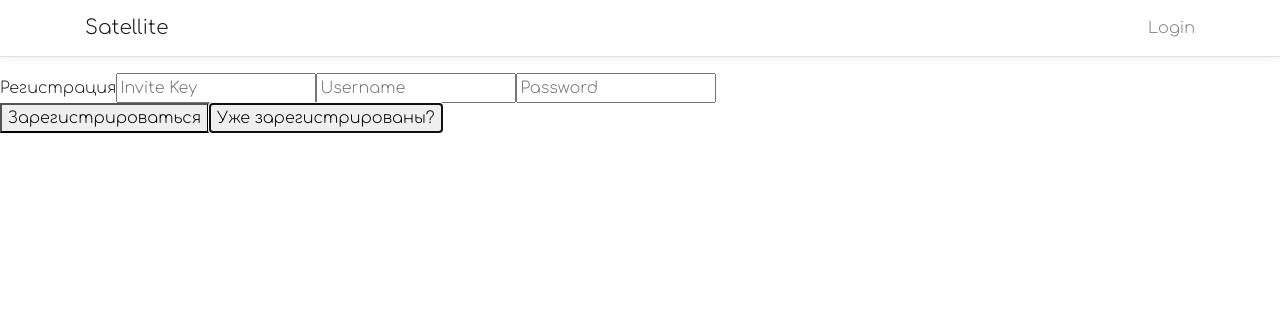
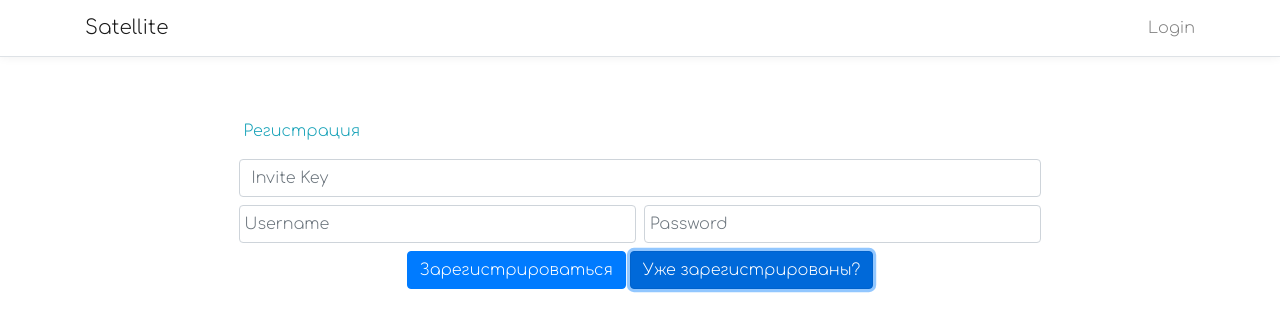
Before and after one commit to horkworse/urfuabitbot, an Angular app: page /login in a window 1280 px wide. Both pictures are taken after a click on the button "Вас нет в системе?". Shown: the top 332 px of the page. Built offline with nearby package versions, Linux system fonts and the light colour scheme.

Commit message:
[Admin] UI enchantment

```diff
--- a/src/app/app.module.ts
+++ b/src/app/app.module.ts
@@ -14,6 +14,7 @@ import { AdminPanelComponent } from './components/admin-panel/admin-panel.compon
 import { StudentSearchComponent } from './components/admin-panel/children/student-search.web/student-search.web.component';
 import { BrowserAnimationsModule } from '@angular/platform-browser/animations';
 import {MAT_DIALOG_DEFAULT_OPTIONS, MatDialogModule} from '@angular/material/dialog';
+import { MentorControlComponent } from './components/admin-panel/children/mentor-control/mentor-control.component';
 
 @NgModule({
   declarations: [
@@ -22,7 +23,8 @@ import {MAT_DIALOG_DEFAULT_OPTIONS, MatDialogModule} from '@angular/material/dia
     NavigationComponent,
     LoginComponent,
     AdminPanelComponent,
-    StudentSearchComponent
+    StudentSearchComponent,
+    MentorControlComponent
   ],
   imports: [
     BrowserModule,
--- a/src/app/components/admin-panel/admin-panel.component.html
+++ b/src/app/components/admin-panel/admin-panel.component.html
@@ -15,7 +15,7 @@
         <div class="card-body">
           <h5 class="card-title">Показать список всех студентов</h5>
           <p class="card-text">Просмотрите всех студентов вашего института в системе</p>
-          <a routerLink="allstudent" class="btn btn-primary" [innerText]="'Открыть'"></a>
+          <a routerLink="allstudent" class="btn btn-primary" [innerText]="'Открыть'" (click)="showAllStudent()"></a>
         </div>
       </div>
     </div>
--- a/src/app/components/admin-panel/admin-panel.component.ts
+++ b/src/app/components/admin-panel/admin-panel.component.ts
@@ -1,6 +1,7 @@
 import { Component, OnInit } from '@angular/core';
 import {MatDialog, MatDialogConfig} from '@angular/material/dialog';
 import {StudentSearchComponent} from './children/student-search.web/student-search.web.component';
+import {MentorControlComponent} from './children/mentor-control/mentor-control.component';
 
 @Component({
   selector: 'app-admin-panel',
@@ -11,9 +12,8 @@ export class AdminPanelComponent implements OnInit {
 
   constructor(
     public dialog: MatDialog
-  ) {
+  ) {}
 
-  }
 
   ngOnInit(): void {
 
@@ -27,4 +27,13 @@ export class AdminPanelComponent implements OnInit {
 
     this.dialog.open(StudentSearchComponent, dialogConfig)
   }
+
+  public showAllStudent(){
+    const dialogConfig = new MatDialogConfig()
+    dialogConfig.autoFocus = true;
+    dialogConfig.hasBackdrop = true;
+    dialogConfig.panelClass = 'container';
+
+    this.dialog.open(MentorControlComponent, dialogConfig)
+  }
 }
--- /dev/null
+++ b/src/app/components/admin-panel/children/mentor-control/mentor-control.component.html
@@ -0,0 +1,4 @@
+<h1 mat-dialog-title>Добавление нового наставника</h1>
+<div mat-dialog-content>
+  Здесь должна быть форма, но всем пока что похуй
+</div>
--- /dev/null
+++ b/src/app/components/admin-panel/children/mentor-control/mentor-control.component.ts
@@ -0,0 +1,15 @@
+import { Component, OnInit } from '@angular/core';
+
+@Component({
+  selector: 'app-mentor-control',
+  templateUrl: './mentor-control.component.html',
+  styleUrls: ['./mentor-control.component.css']
+})
+export class MentorControlComponent implements OnInit {
+
+  constructor() { }
+
+  ngOnInit(): void {
+  }
+
+}
--- a/src/app/components/admin-panel/children/student-search.web/student-search.web.component.html
+++ b/src/app/components/admin-panel/children/student-search.web/student-search.web.component.html
@@ -1,4 +1,4 @@
-<h1 mat-dialog-title>Добавление нового наставника</h1>
+<h1 mat-dialog-title>Список студентов</h1>
 <div mat-dialog-content>
-  Здесь должна быть форма, но всем пока что похуй
+  Здесь должна быть таблица, но всем пока что похуй
 </div>
--- a/src/app/components/home/home.component.css
+++ b/src/app/components/home/home.component.css
@@ -3,3 +3,13 @@
   grid-template-rows: 1fr 25fr;
   height: 98vh;
 }
+
+.container{
+  grid-row: 2;
+  display: grid;
+  grid-template-columns: 4fr 20fr 4fr;
+}
+
+.form-container{
+  grid-column: 2;
+}
--- a/src/app/components/home/home.component.html
+++ b/src/app/components/home/home.component.html
@@ -1,6 +1,28 @@
-<form [formGroup]="studentForm" (ngSubmit)="onSubmit()">
-  <input formControlName="firstname" placeholder="Имя">
-  <input formControlName="secondname" placeholder="Фамилия">
-  <input formControlName="vkLink" placeholder="Ссылка на ВК">
-  <button (click)="onSubmit()" [innerText]="'Добавить'"></button>
-</form>
+<div class="wrapper">
+  <div class="container">
+    <div class="form-container">
+      <form [formGroup]="studentForm" (ngSubmit)="onSubmit()">
+        <div class="form-group">
+          <div class="form-row">
+            <div class="col">
+              <label for="firstname">Имя студента</label>
+              <input class="form-control" formControlName="firstname" id="firstname" aria-describedby="help" placeholder="Василий">
+              <small id="help" class="form-text">Для ускорения заполнения используйте Tab</small>
+            </div>
+            <div class="col">
+              <label for="secondname">Фамилия</label>
+              <input class="form-control" formControlName="secondname" id="secondname" placeholder="Шлягин">
+            </div>
+          </div>
+          <div class="form-row mt-1">
+            <label for="vkLink">Ссылка на профиль ВК</label>
+            <input class="form-control" formControlName="vkLink" id="vkLink" placeholder="https://vk.com/daleudolo">
+          </div>
+          <div class="form-row mt-2">
+            <button class="btn btn-primary" (click)="onSubmit()">Добавить</button>
+          </div>
+        </div>
+      </form>
+    </div>
+  </div>
+</div>
--- a/src/app/components/login/login.component.css
+++ b/src/app/components/login/login.component.css
@@ -0,0 +1,20 @@
+.wrapper{
+  display: grid;
+  grid-template-rows: 1fr 25fr;
+  height: 98vh;
+}
+
+.container{
+  grid-row: 2;
+  display: grid;
+  grid-template-columns: 4fr 20fr 4fr;
+}
+
+.form-container{
+  grid-column: 2;
+}
+
+.flex-rr{
+  display: flex;
+  justify-content: center;
+}
--- a/src/app/components/login/login.component.html
+++ b/src/app/components/login/login.component.html
@@ -1,18 +1,33 @@
-<div *ngIf="!isAuthorized()">
-  <form *ngIf="isLoginForm" [formGroup]="loginForm" class="">
-    <a>Вход в систему</a>
-    <input formControlName="login" placeholder="Username">
-    <input formControlName="password" placeholder="Password" type="password">
-  </form>
-  <form *ngIf="!isLoginForm" [formGroup]="signupForm" class="">
-    <a>Регистрация</a>
-    <input formControlName="inviteKey" placeholder="Invite Key">
-    <input formControlName="login" placeholder="Username">
-    <input formControlName="password" placeholder="Password" type="password">
-  </form>
-  <button (click)="onSubmit()" [innerText]="currentAction"></button>
-  <button (click)="switchForm()" [innerText]="currentTip"></button>
+<div class="wrapper">
+  <div class="container">
+    <div class="form-container">
+      <div class="flex-rr" *ngIf="isAuthorized()">
+        <button class="btn btn-danger" [innerText]="'Выйти'" (click)="logout()"></button>
+      </div>
+      <div *ngIf="!isAuthorized()">
+        <div class="form-group"></div>
+        <form *ngIf="isLoginForm" [formGroup]="loginForm" (ngSubmit)="onSubmit()" class="">
+          <p class="form-text text-info">Вход в систему</p>
+          <div class="form-row mb-2">
+            <input class="form-control col mr-2" formControlName="login" placeholder="Username">
+            <input class="form-control col" formControlName="password" placeholder="Password" type="password">
+          </div>
+        </form>
+        <form *ngIf="!isLoginForm" [formGroup]="signupForm" class="">
+          <p class="form-text text-info">Регистрация</p>
+          <div class="form-row mb-2">
+            <input class="form-control" formControlName="inviteKey" placeholder="Invite Key">
+          </div>
+          <div class="form-row mb-2">
+            <input class="form-control col mr-2" formControlName="login" placeholder="Username">
+            <input class="form-control col" formControlName="password" placeholder="Password" type="password">
+          </div>
+        </form>
+        <div class="flex-rr">
+          <button class="btn btn-primary mr-1" (click)="onSubmit()" [innerText]="currentAction"></button>
+          <button class="btn btn-primary" (click)="switchForm()" [innerText]="currentTip"></button>
+        </div>
+      </div>
+    </div>
+  </div>
 </div>
-<div *ngIf="isAuthorized()">
-  <button class="btn btn-danger" [innerText]="'Выйти'" (click)="logout()"></button>
-</div>
```
Also changed, not shown: src/app/components/admin-panel/children/mentor-control/mentor-control.component.css (added), 1 other file (tests, documents, lock files or other folders).
